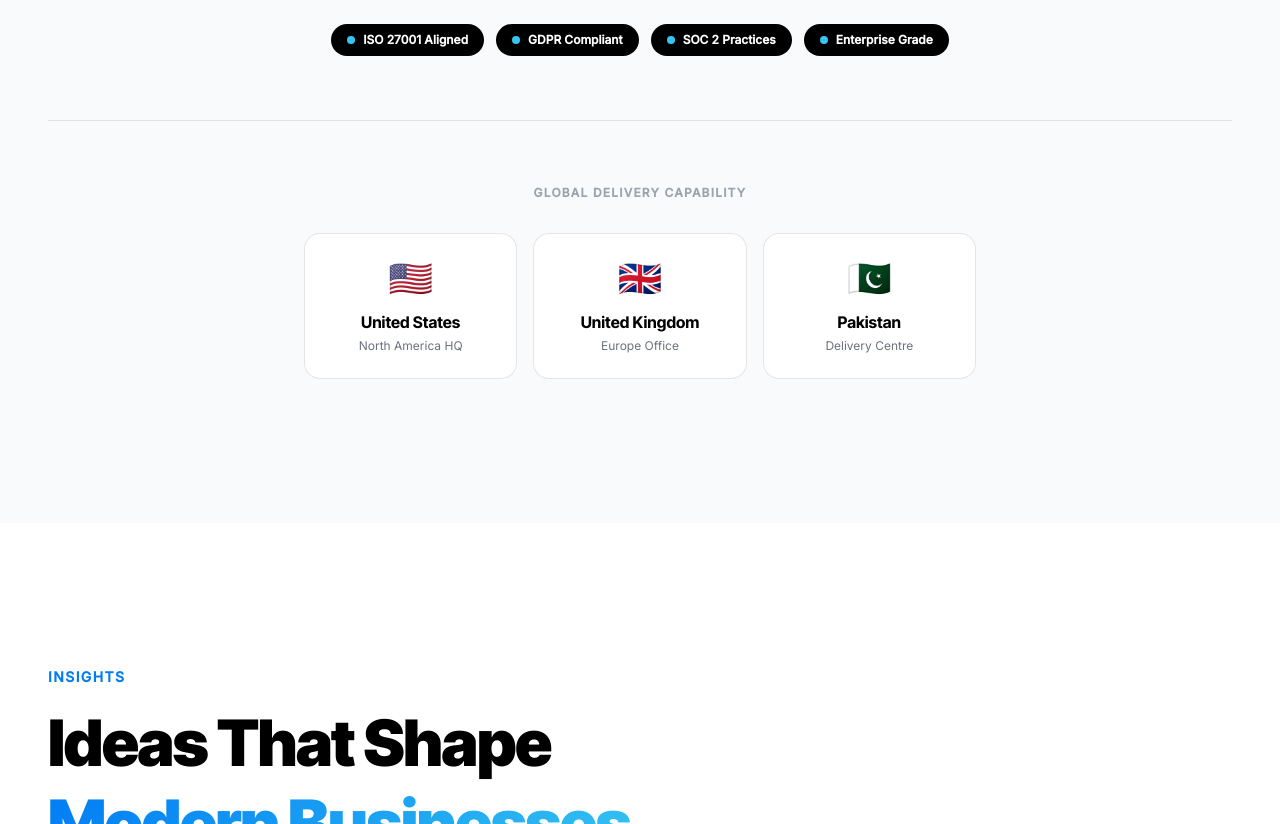
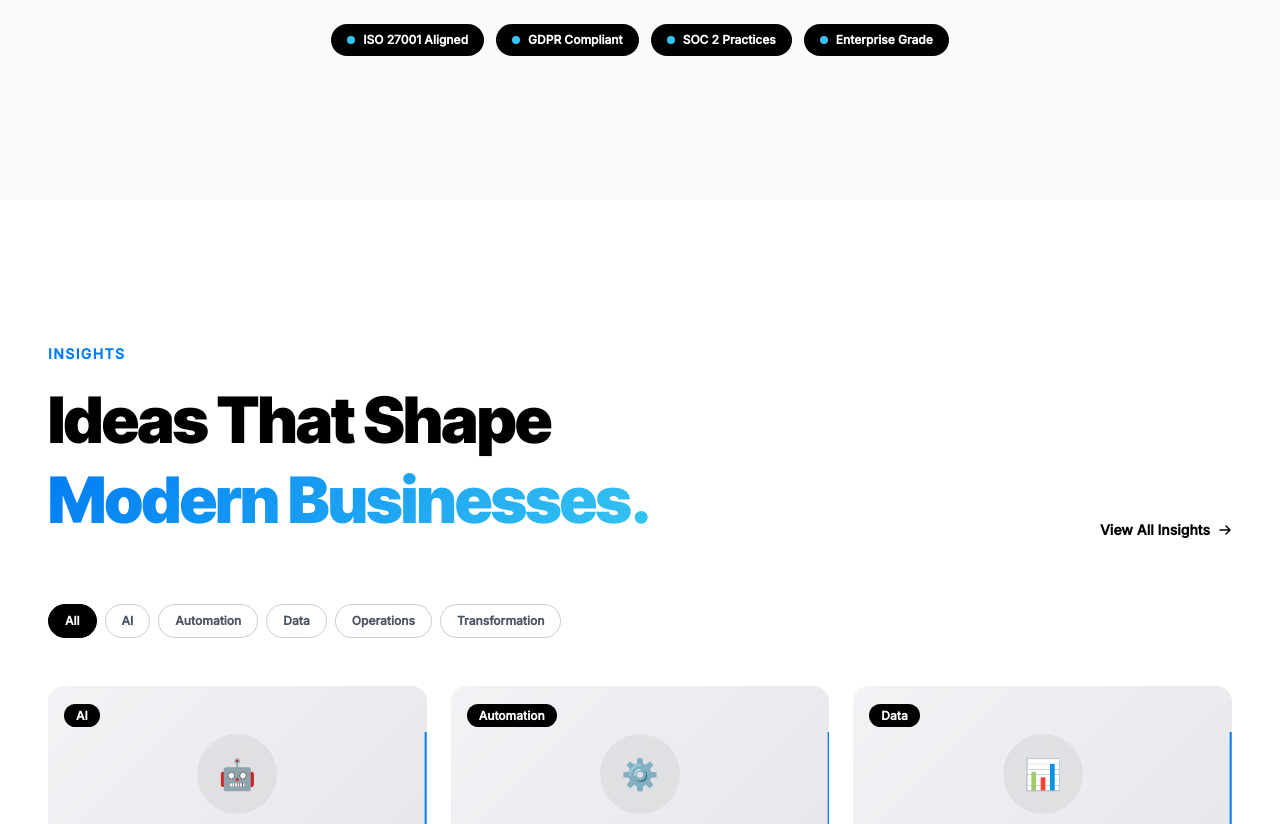
Before and after one commit to Ateeqasif/Sync4Tech-2.0, a Next.js app: page / in a window 1280 px wide. Shown: the part 9340-10164 px from the top of the page. Built offline with nearby package versions, Linux system fonts and the light colour scheme.

Commit message:
remove: Global Delivery Capability location cards from TrustSection

```diff
--- a/src/components/sections/TrustSection.tsx
+++ b/src/components/sections/TrustSection.tsx
@@ -4,12 +4,6 @@ import { motion } from 'framer-motion'
 
 const row1 = ['Zapier', 'Make', 'n8n', 'HubSpot', 'Salesforce', 'Snowflake', 'dbt', 'Power BI', 'Tableau']
 const row2 = ['AWS', 'Azure', 'Google Cloud', 'OpenAI', 'Anthropic', 'LangChain', 'Pinecone', 'Databricks', 'Fivetran']
-
-const locations = [
-  { city: 'United States', flag: '🇺🇸', detail: 'North America HQ' },
-  { city: 'United Kingdom', flag: '🇬🇧', detail: 'Europe Office' },
-  { city: 'Pakistan', flag: '🇵🇰', detail: 'Delivery Centre' },
-]
 
 const certBadges = ['ISO 27001 Aligned', 'GDPR Compliant', 'SOC 2 Practices', 'Enterprise Grade']
 
@@ -53,6 +47,7 @@ export default function TrustSection() {
           </h2>
         </motion.div>
 
+        {/* Dual marquee */}
         <motion.div
           className="flex flex-col gap-3 mb-16"
           initial={{ opacity: 0 }}
@@ -65,8 +60,9 @@ export default function TrustSection() {
           <MarqueeRow items={row2} reverse />
         </motion.div>
 
+        {/* Certifications */}
         <motion.div
-          className="flex flex-wrap justify-center gap-3 mb-16"
+          className="flex flex-wrap justify-center gap-3"
           initial={{ opacity: 0 }}
           whileInView={{ opacity: 1 }}
           viewport={{ once: true }}
@@ -79,25 +75,6 @@ export default function TrustSection() {
             </div>
           ))}
         </motion.div>
-
-        <motion.div
-          className="border-t border-black/10 pt-16"
-          initial={{ opacity: 0, y: 20 }}
-          whileInView={{ opacity: 1, y: 0 }}
-          viewport={{ once: true }}
-          transition={{ duration: 0.6, delay: 0.3 }}
-        >
-          <p className="text-center text-xs text-gray-400 font-semibold uppercase tracking-widest mb-8">Global Delivery Capability</p>
-          <div className="grid grid-cols-1 sm:grid-cols-3 gap-4 max-w-2xl mx-auto">
-            {locations.map((loc, i) => (
-              <div key={i} className="bg-white border border-black/10 rounded-2xl p-6 text-center">
-                <div className="text-4xl mb-3">{loc.flag}</div>
-                <div className="font-inter-tight font-bold text-black">{loc.city}</div>
-                <div className="text-gray-500 text-xs mt-1">{loc.detail}</div>
-              </div>
-            ))}
-          </div>
-        </motion.div>
       </div>
     </section>
   )
```
